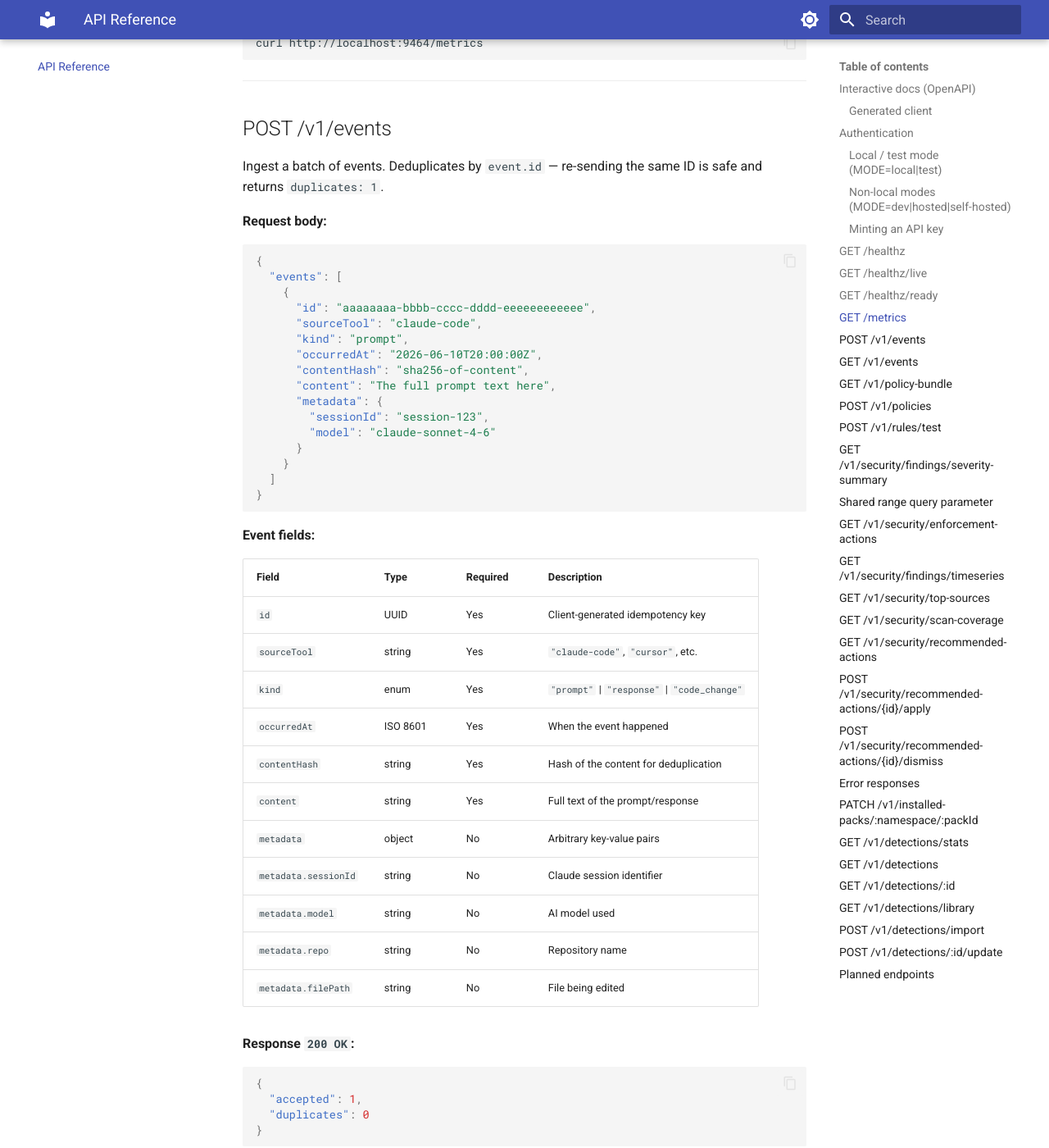
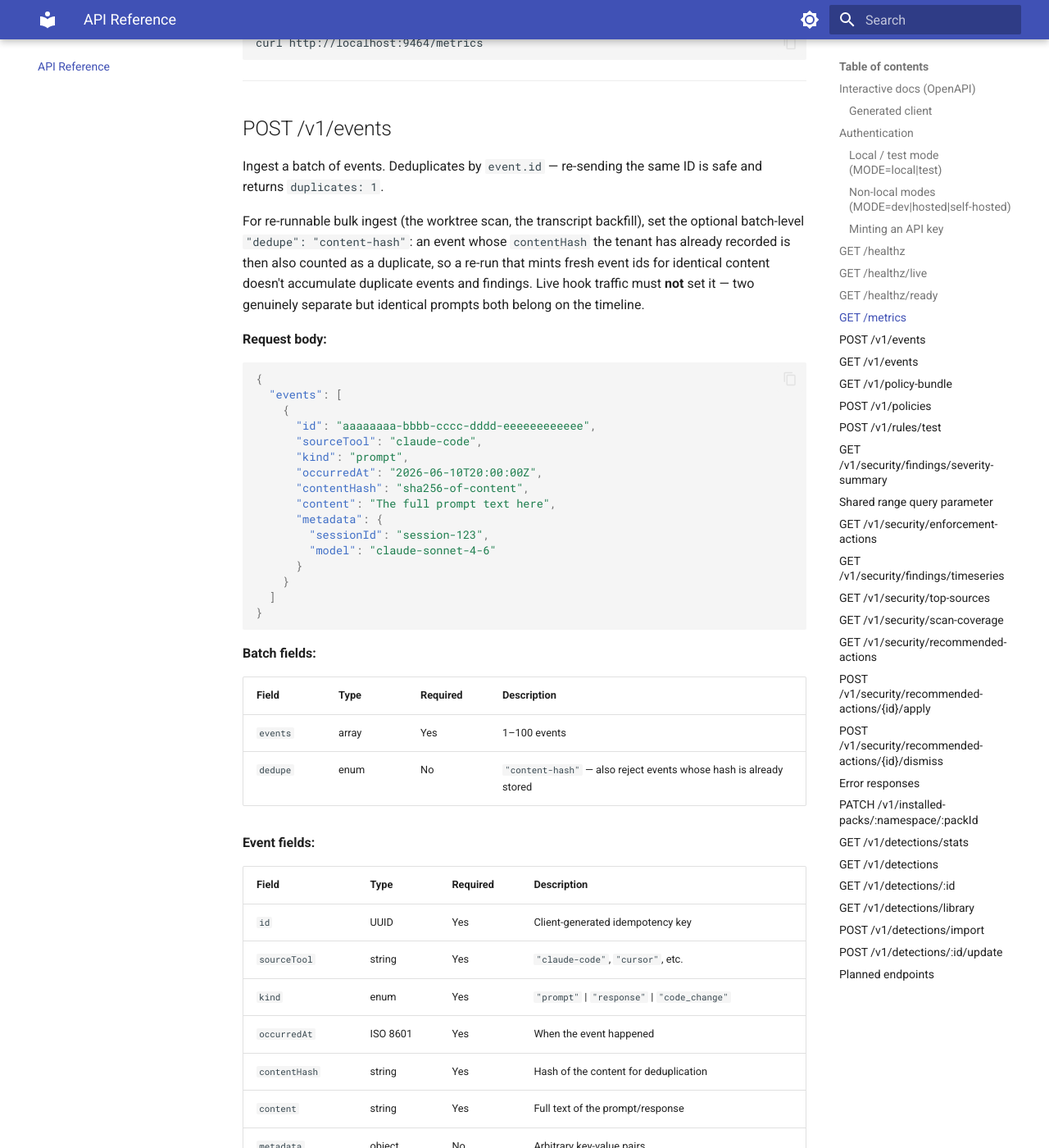
Before and after one commit to akasecurity/ai-tc-docs, an MkDocs documentation site: the page built from docs/api/reference.md, in a window 1280 px wide and 1400 px high, scrolled down 3941 px. Shown: the whole window at 82% size. Built offline with MkDocs 1.6.1 and Material for MkDocs 9.7.7, drawn with Linux system fonts in a browser that asks for light colours; some of the changed text lies outside the part shown.

Commit message:
fix(scanner): address review feedback on provenance, idempotency, and scan scope
- thread sourceTool through ScanOptions instead of hardcoding claude-code
- add ruleset-keyed scan ledger (path + mtime + content hash) so re-runs skip
  unchanged files including clean ones; any ruleset change invalidates it
- gate --discover in attached mode behind explicit --allow-attached opt-in
- dedupe bulk ingest by content hash (IngestBatch.dedupe) so attached re-runs
  do not accumulate duplicate events server-side; scan + backfill set it
- require explicit discovery searchRoots; --discover defaults to CWD (--root
  and --depth flags; home-dir sweep is an explicit --root ~)
- honor .gitignore by scanning-and-marking (metadata.gitignored, reported as
  informational) rather than skipping
- add .akaignore (gitignore syntax, hard skip); negation overrides the
  SKIP_DIRS default floor; add WalkOptions.excludePatterns; extract shared
  COMMON_SKIP_DIRS for walk + discover
- use path.extname for extension parsing (dotfiles, extension-less names)

````diff
--- a/docs/api/reference.md
+++ b/docs/api/reference.md
@@ -183,6 +183,8 @@ curl http://localhost:9464/metrics
 
 Ingest a batch of events. Deduplicates by `event.id` — re-sending the same ID is safe and returns `duplicates: 1`.
 
+For re-runnable bulk ingest (the worktree scan, the transcript backfill), set the optional batch-level `"dedupe": "content-hash"`: an event whose `contentHash` the tenant has already recorded is then also counted as a duplicate, so a re-run that mints fresh event ids for identical content doesn't accumulate duplicate events and findings. Live hook traffic must **not** set it — two genuinely separate but identical prompts both belong on the timeline.
+
 **Request body:**
 
 ```json
@@ -204,21 +206,29 @@ Ingest a batch of events. Deduplicates by `event.id` — re-sending the same ID
 }
 ```
 
+**Batch fields:**
+
+| Field    | Type  | Required | Description                                                        |
+| -------- | ----- | -------- | ------------------------------------------------------------------ |
+| `events` | array | Yes      | 1–100 events                                                       |
+| `dedupe` | enum  | No       | `"content-hash"` — also reject events whose hash is already stored |
+
 **Event fields:**
 
-| Field                | Type     | Required | Description                                   |
-| -------------------- | -------- | -------- | --------------------------------------------- |
-| `id`                 | UUID     | Yes      | Client-generated idempotency key              |
-| `sourceTool`         | string   | Yes      | `"claude-code"`, `"cursor"`, etc.             |
-| `kind`               | enum     | Yes      | `"prompt"` \| `"response"` \| `"code_change"` |
-| `occurredAt`         | ISO 8601 | Yes      | When the event happened                       |
-| `contentHash`        | string   | Yes      | Hash of the content for deduplication         |
-| `content`            | string   | Yes      | Full text of the prompt/response              |
-| `metadata`           | object   | No       | Arbitrary key-value pairs                     |
-| `metadata.sessionId` | string   | No       | Claude session identifier                     |
-| `metadata.model`     | string   | No       | AI model used                                 |
-| `metadata.repo`      | string   | No       | Repository name                               |
-| `metadata.filePath`  | string   | No       | File being edited                             |
+| Field                 | Type     | Required | Description                                                                     |
+| --------------------- | -------- | -------- | ------------------------------------------------------------------------------- |
+| `id`                  | UUID     | Yes      | Client-generated idempotency key                                                |
+| `sourceTool`          | string   | Yes      | `"claude-code"`, `"cursor"`, etc.                                               |
+| `kind`                | enum     | Yes      | `"prompt"` \| `"response"` \| `"code_change"`                                   |
+| `occurredAt`          | ISO 8601 | Yes      | When the event happened                                                         |
+| `contentHash`         | string   | Yes      | Hash of the content for deduplication                                           |
+| `content`             | string   | Yes      | Full text of the prompt/response                                                |
+| `metadata`            | object   | No       | Arbitrary key-value pairs                                                       |
+| `metadata.sessionId`  | string   | No       | Claude session identifier                                                       |
+| `metadata.model`      | string   | No       | AI model used                                                                   |
+| `metadata.repo`       | string   | No       | Repository name                                                                 |
+| `metadata.filePath`   | string   | No       | File being edited                                                               |
+| `metadata.gitignored` | boolean  | No       | Scan provenance: file was excluded by `.gitignore` (findings are informational) |
 
 **Response `200 OK`:**
 
````
Also changed, not shown: docs/plugin/claude-code.md (+8 -0 lines).
